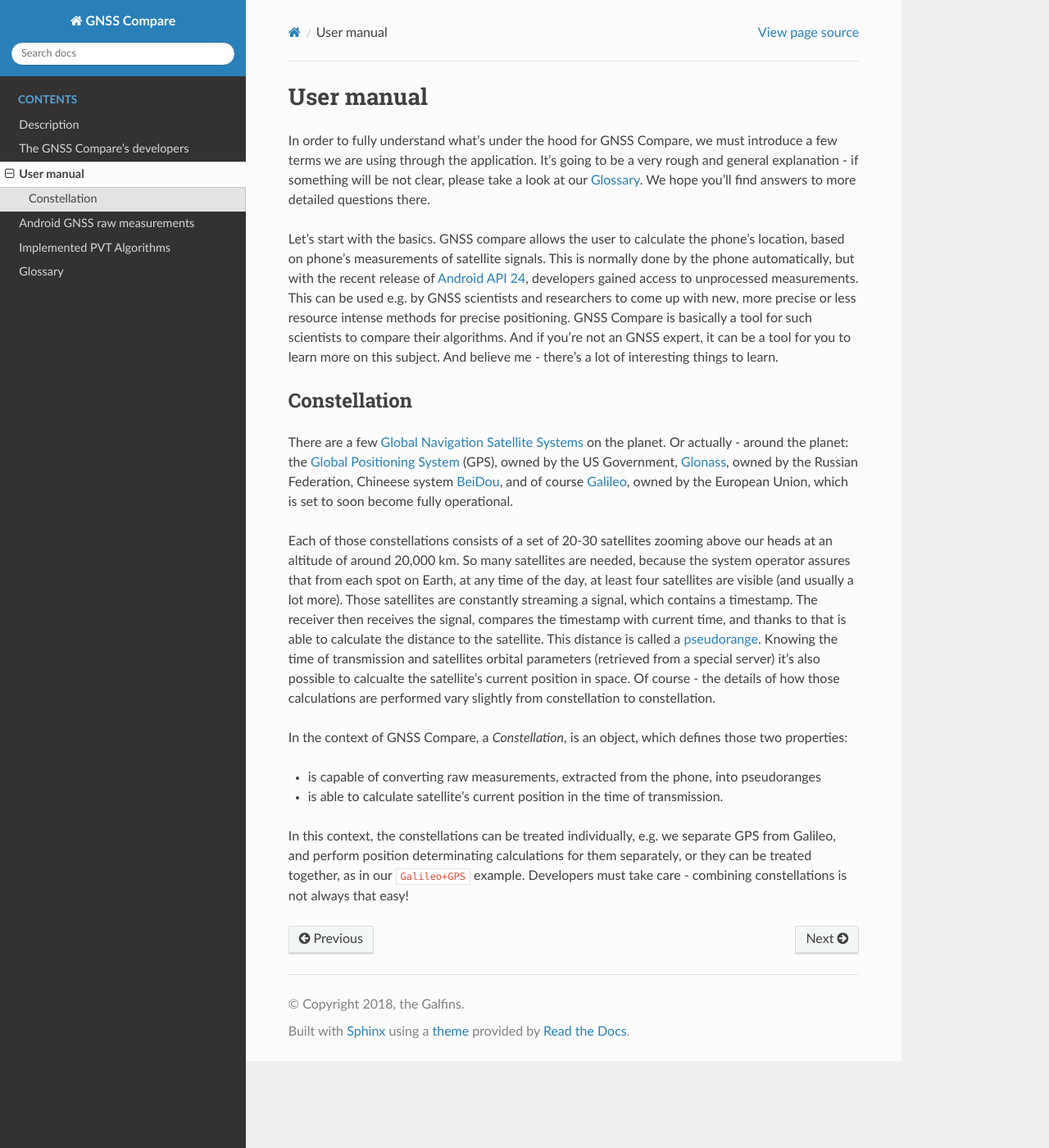
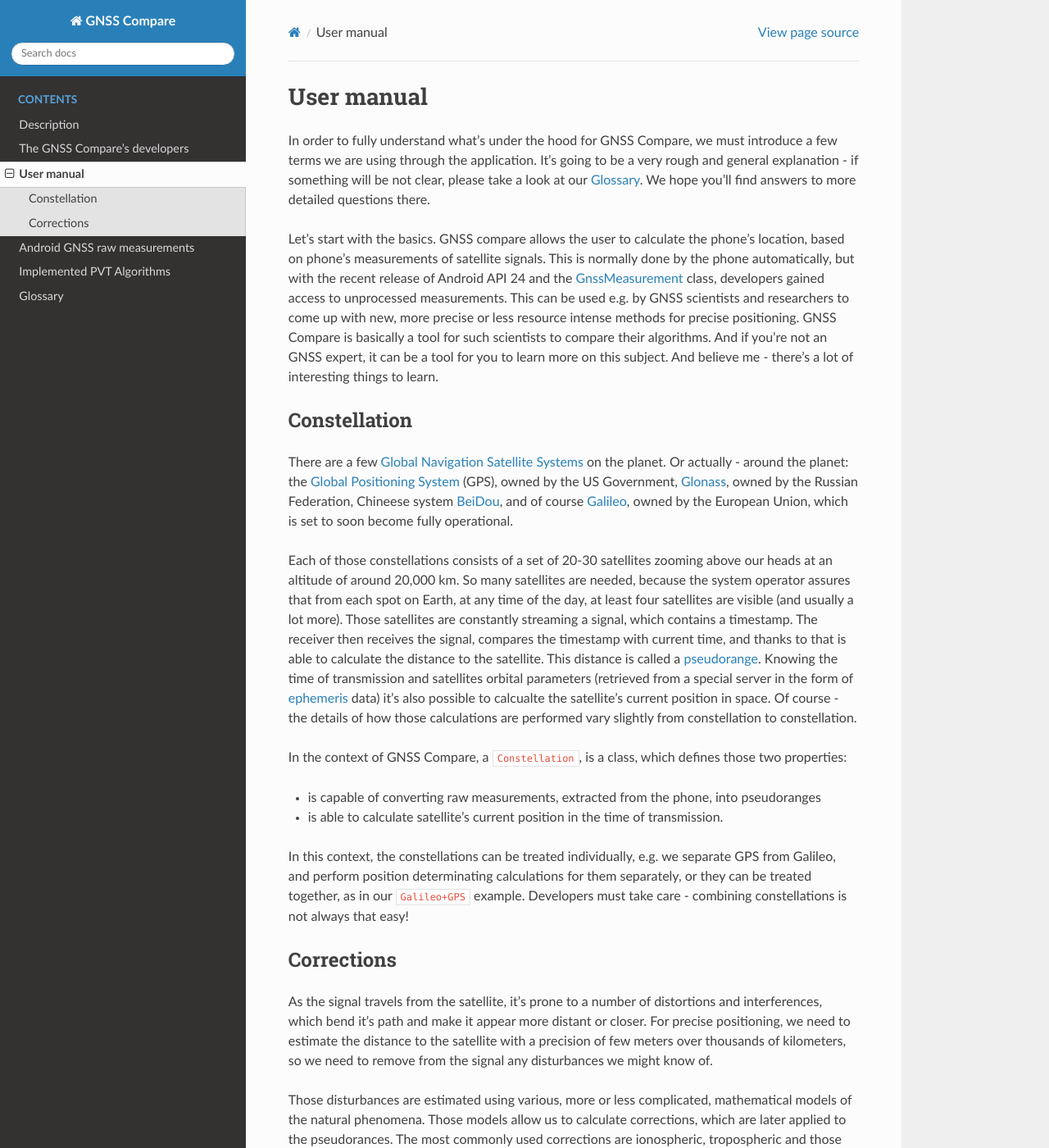
Before and after one commit to TheGalfins/GNSS_Compare, a Sphinx documentation site: the page built from docs/user_manual.rst, in a window 1280 px wide and 1400 px high. Shown: the whole window at 82% size. Built offline with Sphinx 7.4.7 and the Read the Docs theme 2.0.0, drawn with Linux system fonts in a browser that asks for light colours; some of the changed text lies outside the part shown.

Commit message:
Added sections in user manual

```diff
--- a/docs/glossary.rst
+++ b/docs/glossary.rst
@@ -20,6 +20,11 @@
 
 Pseudorange
 -----------
+
+.. _ephemeris:
+
+Ephemeris
+---------
 
 
 .. _pvt:
--- a/docs/user_manual.rst
+++ b/docs/user_manual.rst
@@ -5,16 +5,16 @@
 
 In order to fully understand what's under the hood for GNSS Compare, we must introduce a few terms we are using through the application. It's going to be a very rough and general explanation - if something will be not clear, please take a look at our :ref:`Glossary`. We hope you'll find answers to more detailed questions there.
 
-Let's start with the basics. GNSS compare allows the user to calculate the phone's location, based on phone's measurements of satellite signals. This is normally done by the phone automatically, but with the recent release of `Android API 24`_, developers gained access to unprocessed measurements. This can be used e.g. by GNSS scientists and researchers to come up with new, more precise or less resource intense methods for precise positioning. GNSS Compare is basically a tool for such scientists to compare their algorithms. And if you're not an GNSS expert, it can be a tool for you to learn more on this subject. And believe me - there's a lot of interesting things to learn.
+Let's start with the basics. GNSS compare allows the user to calculate the phone's location, based on phone's measurements of satellite signals. This is normally done by the phone automatically, but with the recent release of Android API 24 and the `GnssMeasurement`_ class, developers gained access to unprocessed measurements. This can be used e.g. by GNSS scientists and researchers to come up with new, more precise or less resource intense methods for precise positioning. GNSS Compare is basically a tool for such scientists to compare their algorithms. And if you're not an GNSS expert, it can be a tool for you to learn more on this subject. And believe me - there's a lot of interesting things to learn.
 
 Constellation
 =============
 
 There are a few :ref:`Global Navigation Satellite Systems<gnss>` on the planet. Or actually - around the planet: the `Global Positioning System`_ (GPS), owned by the US Government, `Glonass`_, owned by the Russian Federation, Chineese system `BeiDou`_, and of course `Galileo`_, owned by the European Union, which is set to soon become fully operational.
 
-Each of those constellations consists of a set of 20-30 satellites zooming above our heads at an altitude of around 20,000 km. So many satellites are needed, because the system operator assures that from each spot on Earth, at any time of the day, at least four satellites are visible (and usually a lot more). Those satellites are constantly streaming a signal, which contains a timestamp. The receiver then receives the signal, compares the timestamp with current time, and thanks to that is able to calculate the distance to the satellite. This distance is called a :ref:`pseudorange<pseudorange>`. Knowing the time of transmission and satellites orbital parameters (retrieved from a special server) it's also possible to calcualte the satellite's current position in space. Of course - the details of how those calculations are performed vary slightly from constellation to constellation.
+Each of those constellations consists of a set of 20-30 satellites zooming above our heads at an altitude of around 20,000 km. So many satellites are needed, because the system operator assures that from each spot on Earth, at any time of the day, at least four satellites are visible (and usually a lot more). Those satellites are constantly streaming a signal, which contains a timestamp. The receiver then receives the signal, compares the timestamp with current time, and thanks to that is able to calculate the distance to the satellite. This distance is called a :ref:`pseudorange<pseudorange>`. Knowing the time of transmission and satellites orbital parameters (retrieved from a special server in the form of :ref:`ephemeris<ephemeris>` data) it's also possible to calcualte the satellite's current position in space. Of course - the details of how those calculations are performed vary slightly from constellation to constellation.
 
-In the context of GNSS Compare, a *Constellation*, is an object, which defines those two properties:
+In the context of GNSS Compare, a ``Constellation``, is a class, which defines those two properties:
 
 - is capable of converting raw measurements, extracted from the phone, into pseudoranges
 - is able to calculate satellite's current position in the time of transmission.
@@ -22,8 +22,25 @@
 In this context, the constellations can be treated individually, e.g. we separate GPS from Galileo, and perform position determinating calculations for them separately, or they can be treated together, as in our ``Galileo+GPS`` example. Developers must take care - combining constellations is not always that easy!
 
 
+Corrections
+===========
 
-.. _`Android API 24`: https://developer.android.com/reference/android/location/GnssMeasurement
+As the signal travels from the satellite, it's prone to a number of distortions and interferences, which bend it's path and make it appear more distant or closer. For precise positioning, we need to estimate the distance to the satellite with a precision of few meters over thousands of kilometers, so we need to remove from the signal any disturbances we might know of.
+
+Those disturbances are estimated using various, more or less complicated, mathematical models of the natural phenomena. Those models allow us to calculate corrections, which are later applied to the pseudorances. The most commonly used corrections are ionospheric, tropospheric and those including relativistic effects.
+
+In the context of GNSS Compare, a ``Correction`` is a class, which provides a method to calculate the value of the correction, based on few parameters, which include:
+
+- current time,
+- receiver's position,
+- the satellite's position,
+- additional data, stored in the :ref:`ephemeris<ephemeris>` data
+
+The general rule is simple - the more corrections are applied, the more accurate the final position.
+
+
+
+.. _`GnssMeasurement`: https://developer.android.com/reference/android/location/GnssMeasurement
 .. _`Global Positioning System`: https://www.gps.gov/
 .. _`Glonass`: https://www.glonass-iac.ru/en/
 .. _`BeiDou`: http://en.chinabeidou.gov.cn/
```
